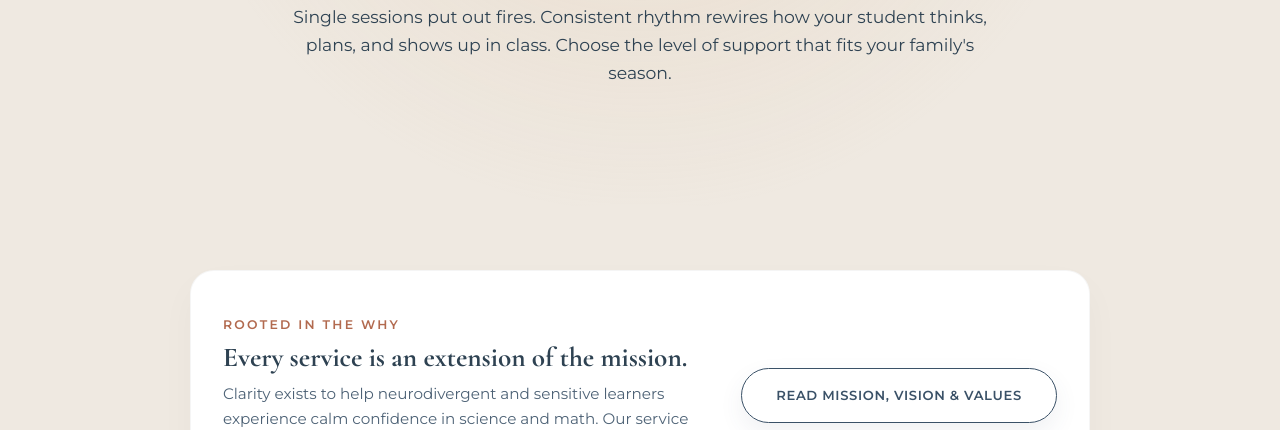
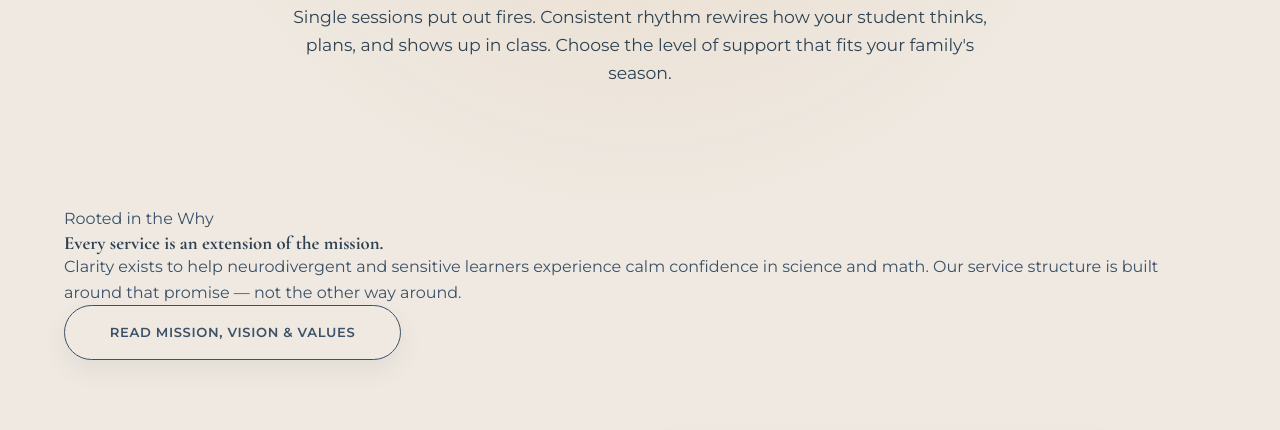
Before and after one commit to clarityacademics/Clarity-Site, a plain HTML site: page services.html in a window 1280 px wide. Shown: the part 370-800 px from the top of the page. Drawn offline with nearby package versions, Linux system fonts and the light colour scheme.

Commit message:
Update services.html

```diff
--- a/services.html
+++ b/services.html
@@ -613,51 +613,7 @@
         }
 
         /* --- ABOUT + MISSION TEASERS (for #mission and #about anchors) --- */
-        .anchor-teaser {
-            padding: 4rem 2rem 1rem;
-        }
 
-        .anchor-teaser-inner {
-            max-width: 900px;
-            margin: 0 auto;
-            padding: 2.5rem 2rem;
-            border-radius: 24px;
-            background: #fff;
-            border: 1px solid rgba(0,0,0,0.04);
-            box-shadow: 0 16px 36px rgba(0,0,0,0.03);
-            display: grid;
-            grid-template-columns: minmax(0, 2fr) minmax(0, 1.3fr);
-            gap: 2rem;
-            align-items: center;
-        }
-
-        .anchor-teaser h3 {
-            font-size: 1.7rem;
-            margin-bottom: 0.5rem;
-        }
-
-        .anchor-teaser p {
-            font-size: 0.95rem;
-            opacity: 0.9;
-        }
-
-        .anchor-teaser .kicker {
-            display: inline-block;
-            text-transform: uppercase;
-            letter-spacing: 0.18em;
-            font-size: 0.78rem;
-            font-weight: 600;
-            color: var(--rust-clay);
-            margin-bottom: 0.4rem;
-        }
-
-        .anchor-teaser .btn-wrapper {
-            justify-content: flex-end;
-        }
-
-        .anchor-teaser .btn-secondary {
-            padding-inline: 2.2rem;
-        }
 
         /* --- FOOTER (MATCH HOMEPAGE / MISSION) --- */
         footer {
```
